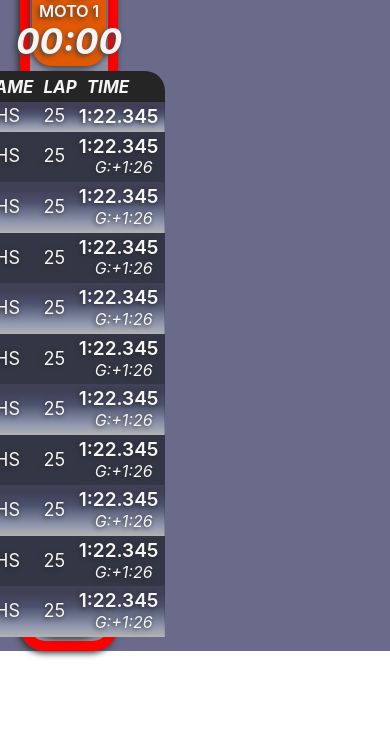
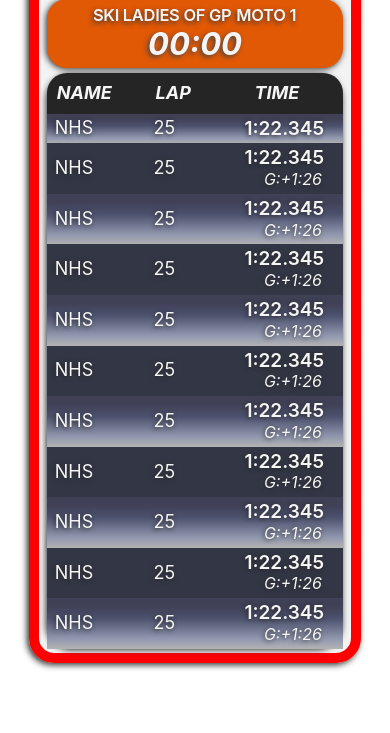
Before and after one commit to rselvasoyak/raceDisplayBar, a website: page tvVersion.html in a window 390 px wide. Shown: the part 111-844 px from the top of the page. Drawn offline with Linux system fonts and the light colour scheme.

Commit message:
w.i.p. tv media queries main layout chages are done - will work on table details further

```diff
--- a/styles/sass/abstract/mediaQueries/_tvMediaQuery.scss
+++ b/styles/sass/abstract/mediaQueries/_tvMediaQuery.scss
@@ -1,17 +1,109 @@
 
 
-@media (max-width: 1200px) {
-
+@media (max-width: 1090px) {
+    .mainFrame {
+        max-width: 23vw;
+        .timer {
+            padding: .6rem .2rem;
+            time {
+                font-size: 3.4rem;
+            }
+        }
+        .racerData {
+            table-layout: fixed;
+            // ????
+            table {
+                thead {
+                    tr {
+                        th {
+                            font-size: 1.8rem;
+                        }
+                    }
+                }
+                tbody {
+                    .racerTime {
+                        margin-bottom: .1rem;
+                    }
+                    .additionalInfo {
+                        right: -21%;
+                    }
+                }
+            }
+        }
+    }
 }
 
-@media (max-width: 940px) {
+@media (max-width: 950px) {
+    .mainFrame {
+            max-width: 25vw;
+            .timer {
+                time {
+                    font-size: 3.1rem;
+                }
+            }
+    }
+}
 
+@media (max-width: 880px) {
+    .mainFrame {
+            max-width: 27vw;
+            .timer {
+                time {
+                    font-size: 3.1rem;
+                }
+            }
+        }
+}
+
+@media (max-width: 820px) {
+    .mainFrame {
+        max-width: 30vw;
+    }
+}
+
+@media (max-width: 780px) {
+    .timer {
+        width: 96%;
+        p {
+            width: 100%;
+            font-size: 1.7rem;
+            span{
+                display: block;
+                margin: .1rem;
+            }
+        }
+
+        time {
+            font-size: 3rem;
+        }
+    }
 }
 
 @media (max-width: 768px) {
-
+    .mainFrame {
+        max-width: 32vw;
+    }
 }
 
-@media (max-width: 480px) {
+@media (max-width: 690px) {
+        .mainFrame {
+            max-width: 36vw;
+        }
+}
 
+@media (max-width: 605px) {
+    .mainFrame {
+        max-width: 45vw;
+    }
 }
+@media (max-width: 485px) {
+    main{
+        display: flex;
+        justify-content: center;
+        align-items: center;
+    }
+    .mainFrame {
+        margin: 1rem 0;
+        max-width: 80vw;
+    }
+}
--- a/styles/sass/pages/_tvVersion.scss
+++ b/styles/sass/pages/_tvVersion.scss
@@ -4,7 +4,7 @@ html{
 main{
     justify-content:flex-start;
     align-items: flex-start;
-    background-color: rgb(106, 106, 138);
+    // background-color: rgb(106, 106, 138);
 }
 .mainFrame {
     margin-left: 2rem;
@@ -38,6 +38,10 @@ main{
             object-fit: scale-down;
             object-position: center;
         }
+    }
+    // The class will apply when the tablet screen changes orientation
+    .horizontalTablet{
+        display: none;
     }
     .timer{
         width: 95%;
@@ -101,7 +105,8 @@ main{
                 tr{
                     width: 100%;
                     th{
-                        padding: .7rem .2rem .4rem .8rem;
+                        // padding: .7rem .2rem .4rem .8rem;
+                        padding: 1rem;
                         text-transform: uppercase;
                         font-style: italic;
                     }
```
Also changed, not shown: styles/styles.css.
